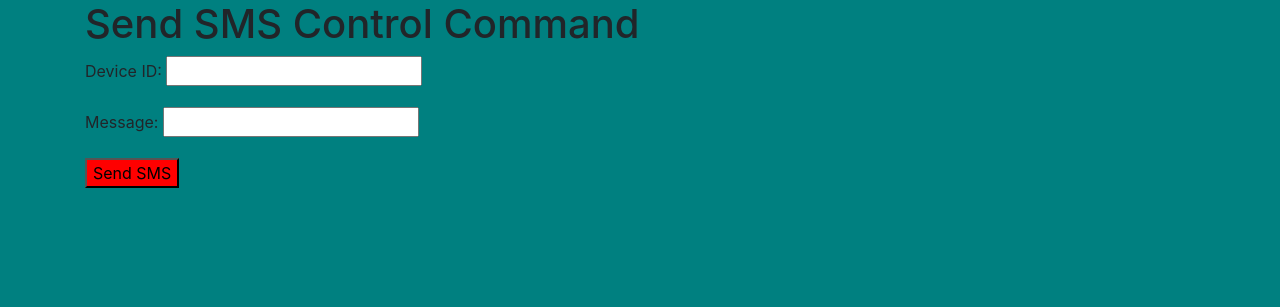
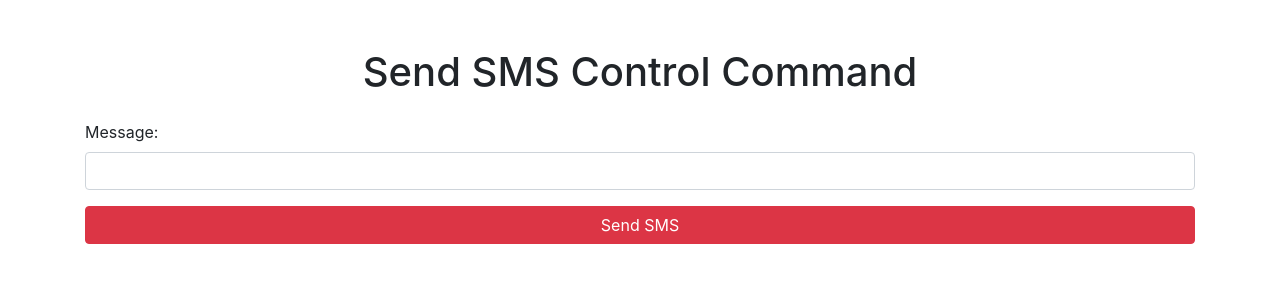
Before and after one commit to Nater748/SMS-CONTROL-BASED-SYSTEM, a Flask app: template backup/templates/frontend.html in a window 1280 px wide. Shown: the top 307 px of the page. Run offline with Flask 3, Linux system fonts and the light colour scheme; the template is opened without the code that fills it, so the values that code supplies are empty; some libraries are stand-ins or nearby versions.

Commit message:
my project

```diff
--- a/backup/templates/frontend.html
+++ b/backup/templates/frontend.html
@@ -3,28 +3,24 @@
 <head>
     <meta charset="UTF-8">
     <meta name="viewport" content="width=device-width, initial-scale=1.0">
-    <title>SMS control system</title>
+    <title>SMS Control System</title>
     <link rel="stylesheet" href="{{url_for('static',filename='css/bootstrap.min.css') }}">
     <link href="https://maxcdn.bootstrapcdn.com/bootstrap/4.5.2/css/bootstrap.min.css" rel="stylesheet">
 </head>
-<body style="background-color:teal">
-    <div class="container">
-        <h1>Send SMS Control Command</h1>
+<body class="bg-teal">
+    <div class="container py-5">
+        <h1 class="text-center mb-4">Send SMS Control Command</h1>
         <form id="smsForm" action="send_sms.py" method="POST">
             <div class="form-group">
-                <label for="Device">Device ID:</label>
-                <input type="text" id="id" name="id" required>
+                <label for="message">Message:</label>
+                <input type="text" id="message" name="message" class="form-control" required>
             </div>
-            <div class="form-group">
-                <label for="message">Message:</label>
-                <input type="text" id="message" name="message" required>
-            </div>
-            <button type="submit" style="background-color:red" onClick="popup()">Send SMS</button>
+            <button type="submit" class="btn btn-danger btn-block" onClick="popup()">Send SMS</button>
         </form>
-        <div id="response" class="response"></div>
+        <div id="response" class="mt-3 text-center"></div>
     </div>
-</body>
-<script>
+
+    <script>
         document.getElementById("smsForm").addEventListener("submit", function(event) {
             event.preventDefault();
 
@@ -35,7 +31,7 @@
             formData.append("phoneNumber", phoneNumber);
             formData.append("message", message);
 
-            fetch("send_sms.php", {
+            fetch("send_sms.py", {
                 method: "POST",
                 body: formData
             })
@@ -49,7 +45,8 @@
         });
 
         function popup() {
-            alert("YOUR MESSAGE HAS BEEN SUCCESSFULLY SENT")
+            alert("YOUR MESSAGE HAS BEEN SUCCESSFULLY SENT");
         }
     </script>
+</body>
 </html>
```
